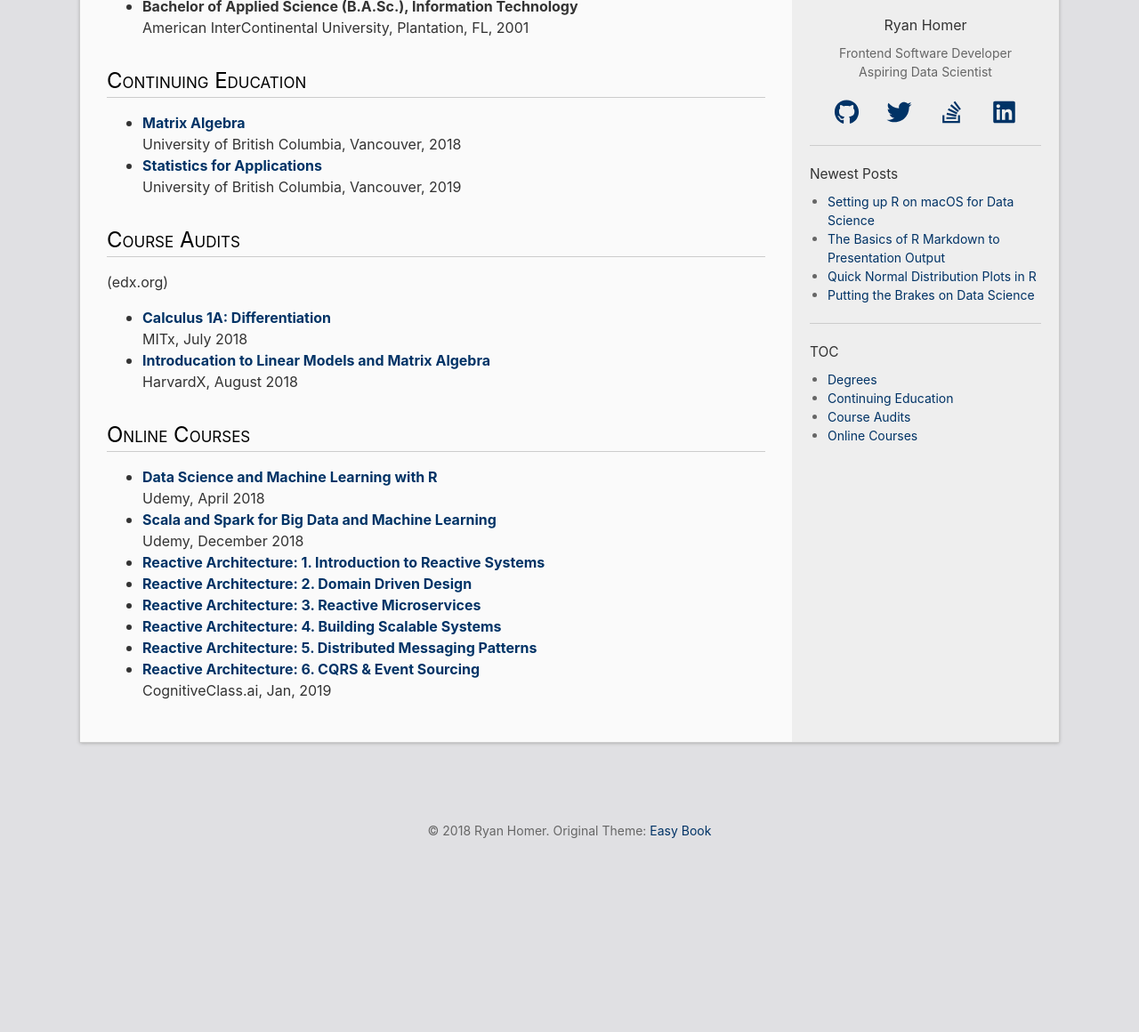
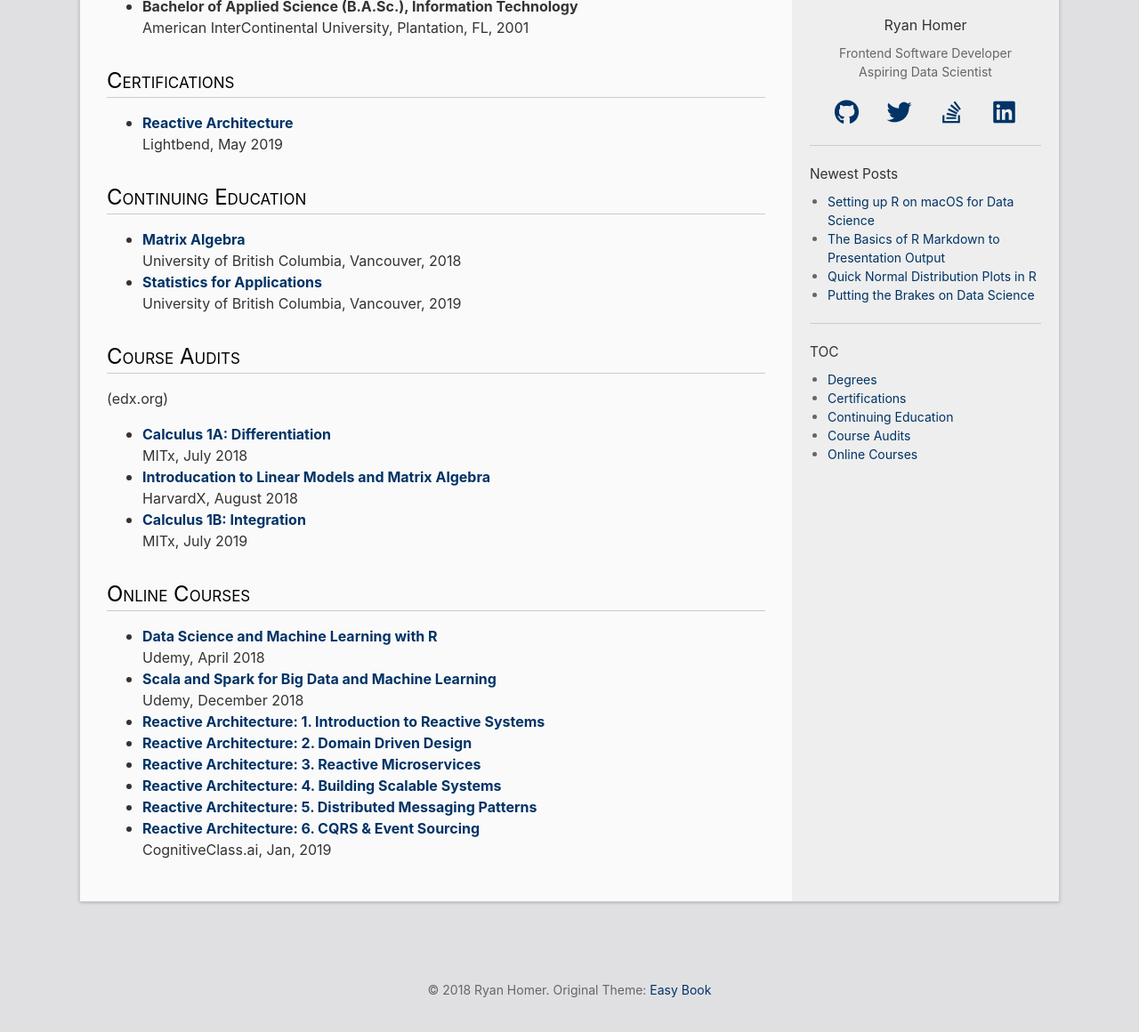
Before and after one commit to techrah/techrah.github.io, a Jekyll site: the page built from pages/education.md, in a window 1280 px wide, cut to the strip 261-1445 px from the top of the page. Shown: the top 1160 px of the strip at 89% size. Built offline with Jekyll 4.4.1, drawn with Linux system fonts in a browser that asks for light colours; nearby versions of some CDN libraries; before the commit the page ends 1266 px from its top, so only the background shows below that.

Commit message:
Update education page - Add Reactive Architecture - Add MITx Calculus-1B: Integration - Fix RA6 link

```diff
--- a/pages/education.md
+++ b/pages/education.md
@@ -8,6 +8,10 @@
 ## Degrees
 - **Bachelor of Applied Science (B.A.Sc.), Information Technology**
 <br>American InterContinental University, Plantation, FL, 2001
+
+## Certifications
+- **[Reactive Architecture][14]**
+<br> Lightbend, May 2019
 
 ## Continuing Education
 - **[Matrix Algebra][4]**
@@ -21,6 +25,8 @@
 <br> MITx, July 2018
 - **[Introducation to Linear Models and Matrix Algebra][2]**
 <br> HarvardX, August 2018
+- **[Calculus 1B: Integration][13]**
+<br> MITx, July 2019
 
 ## Online Courses
 - **[Data Science and Machine Learning with R][5]**
@@ -32,10 +38,10 @@
 - **[Reactive Architecture: 3. Reactive Microservices][9]**
 - **[Reactive Architecture: 4. Building Scalable Systems][10]**
 - **[Reactive Architecture: 5. Distributed Messaging Patterns][11]**
-- **[Reactive Architecture: 6. CQRS & Event Sourcing][11]**
+- **[Reactive Architecture: 6. CQRS & Event Sourcing][12]**
 <br> CognitiveClass.ai, Jan, 2019
 
-[1]: https://www.edx.org/course/calculus-1a-differentiation
+[1]: https://www.edx.org/course/calculus-1a-differentiation-2
 [2]: https://www.edx.org/course/introduction-to-linear-models-and-matrix-algebra
 [3]: https://courses.students.ubc.ca/cs/courseschedule?pname=subjarea&tname=subj-course&dept=STAT&course=200
 [4]: https://courses.students.ubc.ca/cs/courseschedule?pname=subjarea&tname=subj-course&dept=MATH&course=221
```
Also changed, not shown: other parts of pages/education.md (+2 -0 lines).
